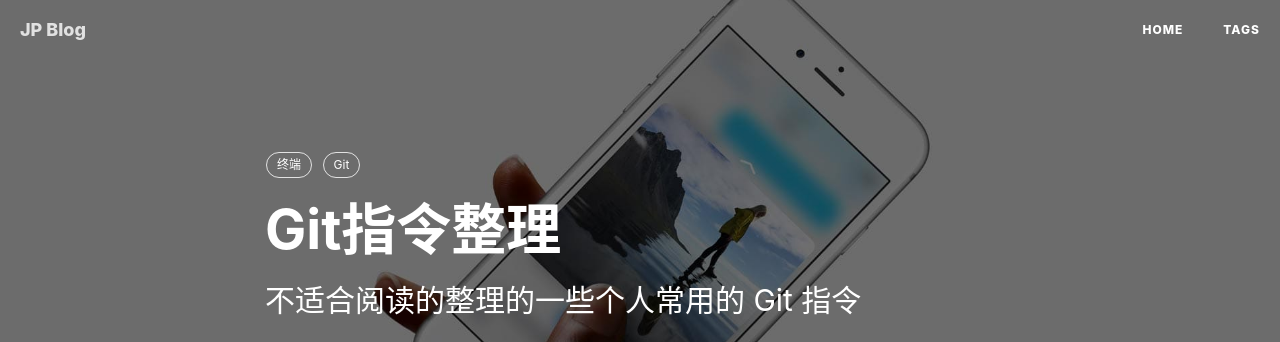
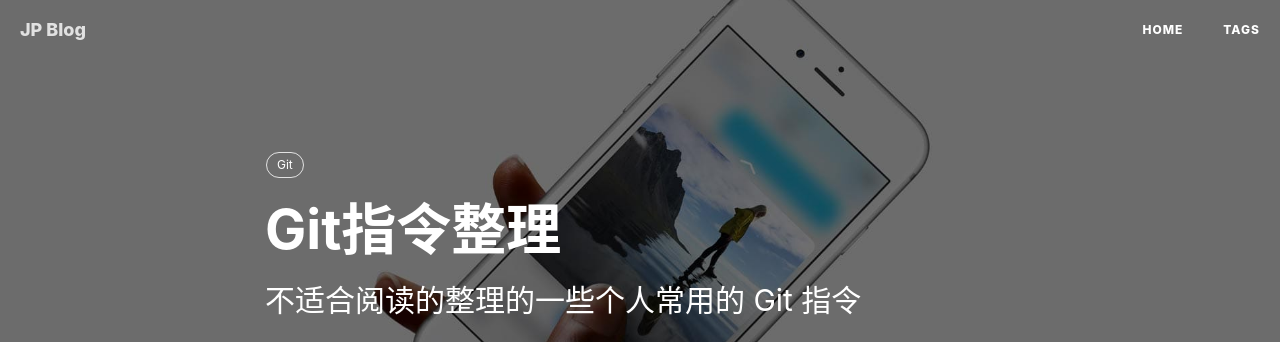
Before and after one commit to hongjiapeng/hongjiapeng.github.io, a Jekyll site: the page built from _posts/2017-02-15-Git指令整理.md, in a window 1280 px wide and 900 px high. Shown: the top 342 px of the window. Built offline with Jekyll 4.4.1, drawn with Linux system fonts in a browser that asks for light colours; nearby versions of some CDN libraries; comment, search, counter and statistics services are not loaded.

Commit message:
modify blog

```diff
--- a/_posts/2017-02-15-Git指令整理.md
+++ b/_posts/2017-02-15-Git指令整理.md
@@ -7,7 +7,6 @@ author:     BY、JP
 header-img: img/post-bg-ios9-web.jpg
 catalog: true
 tags:
-    - 终端
     - Git
 ---
 
```
